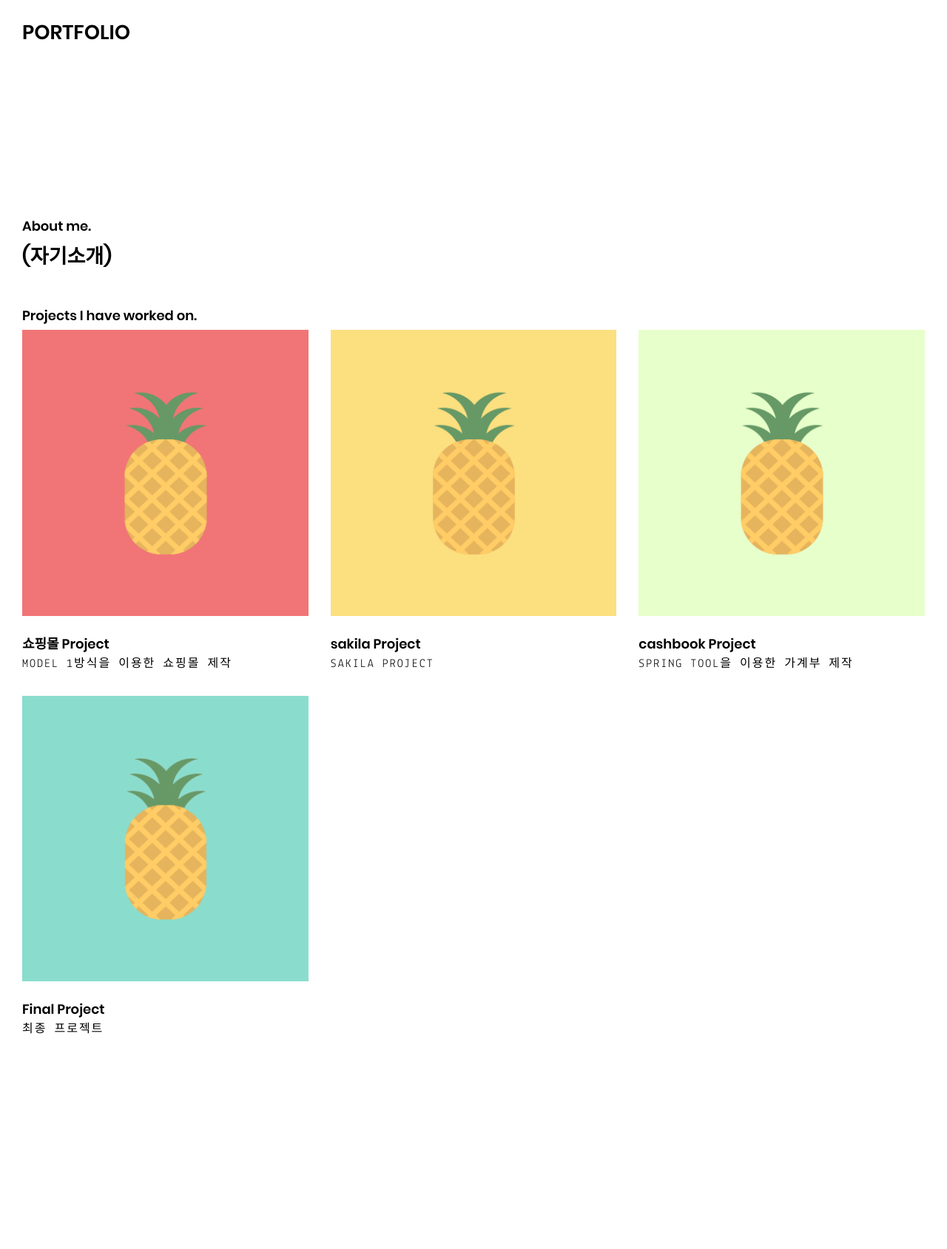
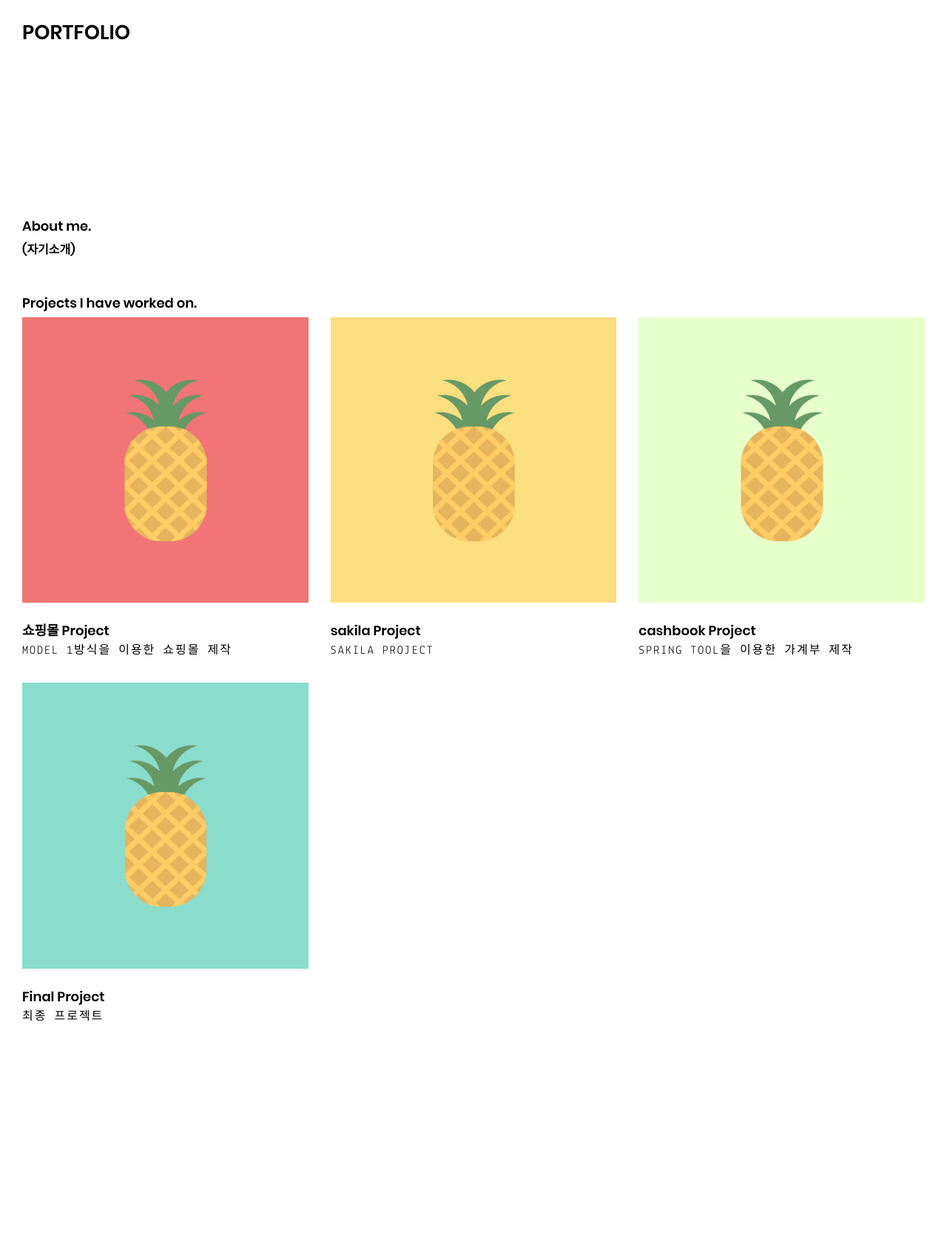
Before and after one commit to heairin1008/heairin1008.github.io, a Jekyll site: the page built from index.html, in a window 1280 px wide. Shown: the whole page at 74% size. Built offline with Jekyll 4.4.1, drawn with Linux system fonts in a browser that asks for light colours.

Commit message:
Update _layout.scss

```diff
--- a/assets/scss/_layout.scss
+++ b/assets/scss/_layout.scss
@@ -49,7 +49,7 @@
 .intro {
 	@media (min-width: $breakpoint-medium) {
 		p {
-			font-size: 2.7rem;
+			font-size: 1.6rem;
 			max-width: 66.66666%;
 		}
 	}
```
